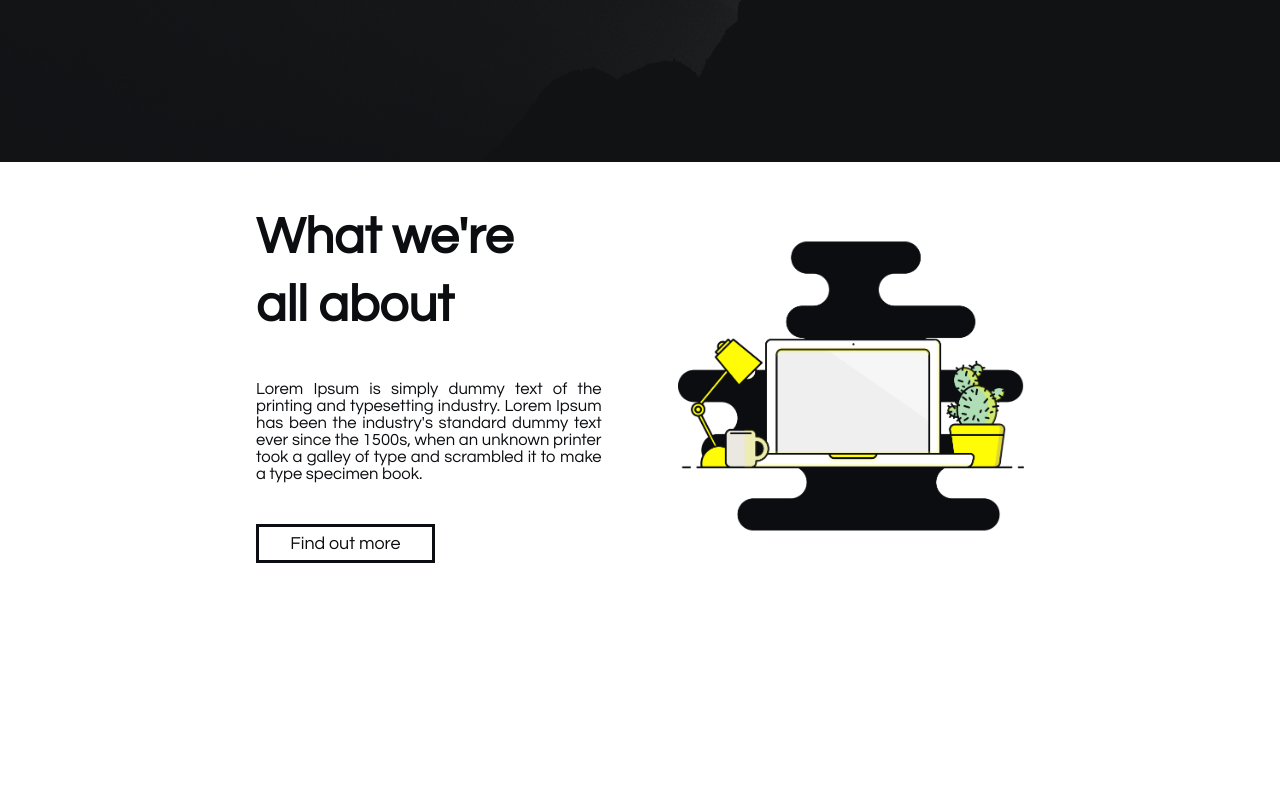
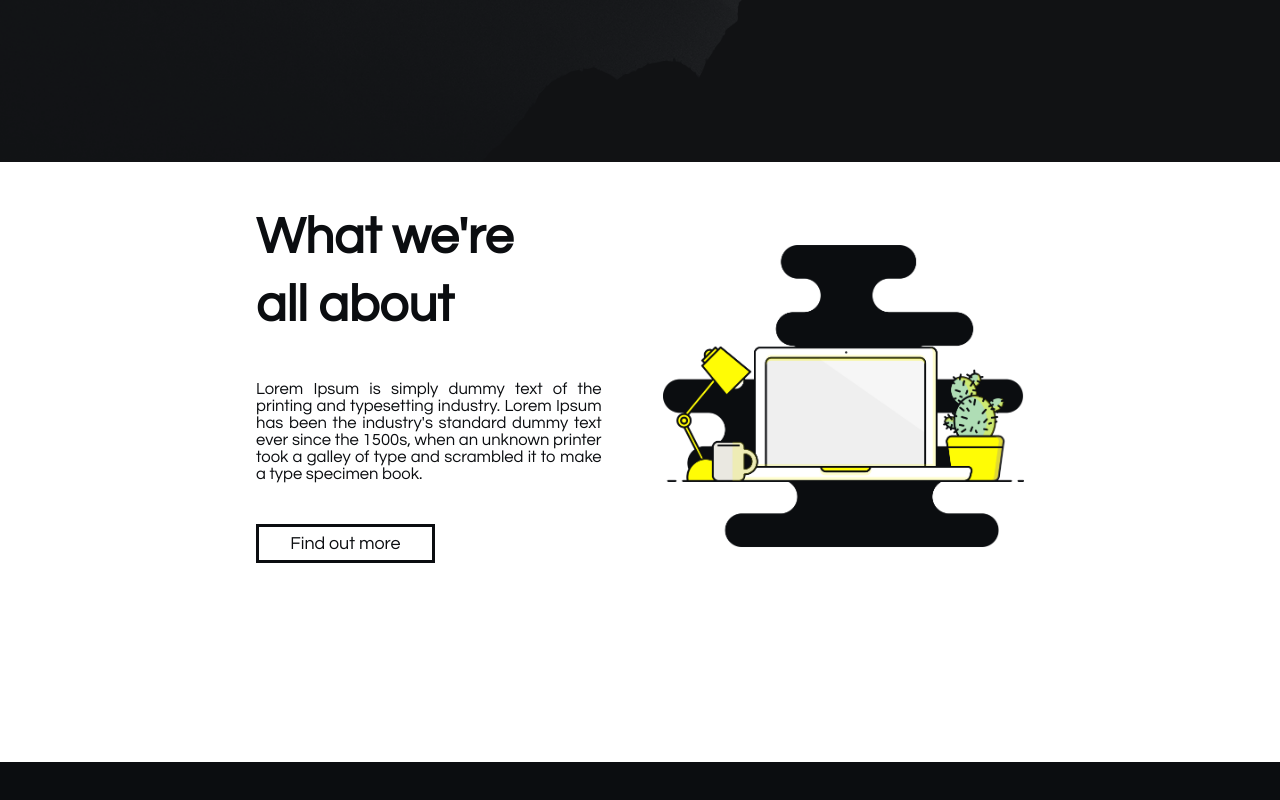
Before and after one commit to AbuNavsa/Front-End-Web-Dev-Module, a plain HTML site: page index.html in a window 1280 px wide. Shown: the part 638-1438 px from the top of the page. After the commit the page ends 1400 px from the top, so only its background shows below. Drawn offline with Linux system fonts and the light colour scheme.

Commit message:
Completed second section, need to correct resize still

```diff
--- a/css/styles.css
+++ b/css/styles.css
@@ -16,7 +16,7 @@ body {
   /* applies to screens wider than 499px */
 
   body {
-    background: #cfc;
+    background: #0b0d10;
   }
 }
 
@@ -29,7 +29,7 @@ body {
   /* applies to screens wider than 999px */
 
   body {
-    background: #ccf;
+    background: #0b0d10;
     margin: 0;
 
   }
@@ -173,9 +173,9 @@ body {
 
   #aboutUsSec {
     position: relative;
-    height: 100vh;
+    height: 75vh;
     width: 100%;
-    min-height: 100vh;
+    min-height: 75vh;
     background-color: white;
     overflow: hidden;
 
@@ -237,8 +237,10 @@ body {
 
     #laptop-img {
       transform: translate(0, 27.5%);
-      width: 45%;
-      height: 45%;
+      width: 47%;
+      height: 47%;
+    }
+
 
 
     }
--- a/index.html
+++ b/index.html
@@ -42,6 +42,11 @@
       </div>
       <img id="laptop-img" src="Resources/laptop-vector.png">
     </section>
+
+    <section>
+
+    </section>
+
     </div>
   </section>
 
```
